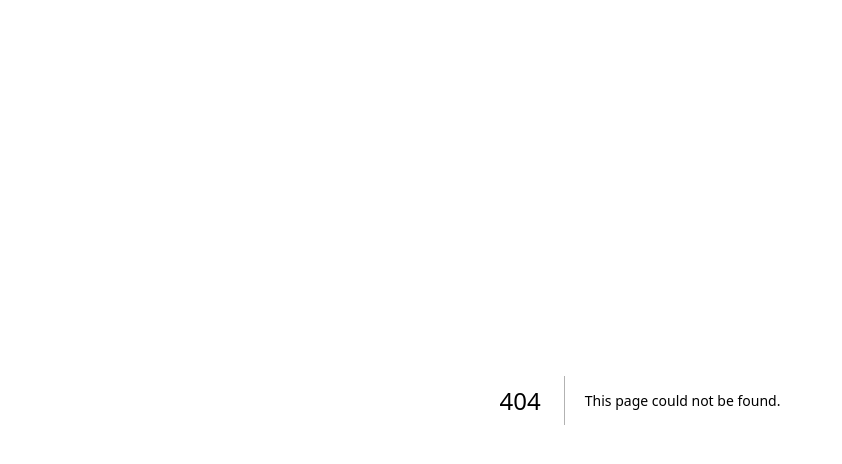
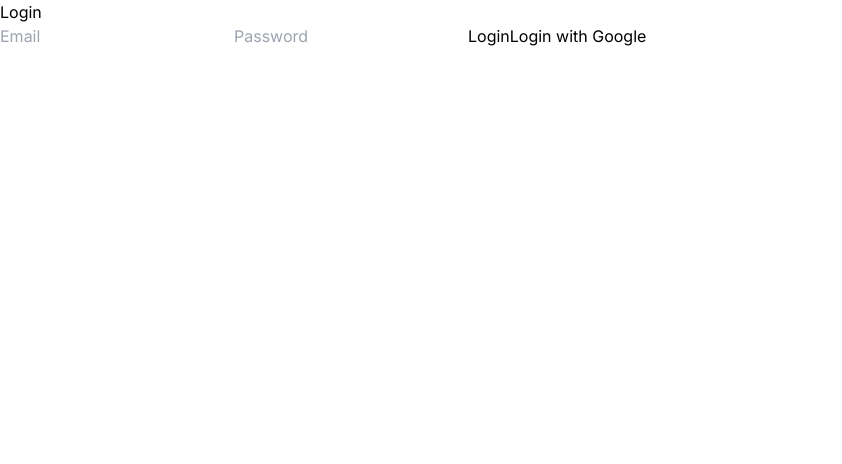
Before and after one commit to DanielDohyun/bloggingPlatform, a Next.js app in the folder blog/: page /login in a window 1280 px wide. Before the commit this address had no page. Shown: the top 464 px of the page, without its empty margins (0-842 px from the left). Built offline with nearby package versions, Linux system fonts and the light colour scheme; no server answers.

Commit message:
setup login fxns with email and google auth

```diff
--- /dev/null
+++ b/blog/app/login/page.tsx
@@ -0,0 +1,59 @@
+"use client"; // This is a client component
+import React, { useState } from 'react';
+import firebase from '../../utils/firebase';
+
+const LoginPage: React.FC = () => {
+  const [email, setEmail] = useState('');
+  const [password, setPassword] = useState('');
+
+  const handleLogin = async (e: React.FormEvent) => {
+    e.preventDefault();
+
+    try {
+      await firebase.auth().signInWithEmailAndPassword(email, password);
+      console.log('User logged in');
+      // Handle successful login
+    } catch (error) {
+      console.error('Error logging in:', error);
+      // Handle login error
+    }
+  };
+
+  const onSubmit = () => {
+    var provider = new firebase.auth.GoogleAuthProvider();
+
+    firebase.auth().signInWithPopup(provider).then(function(result) {
+      // This gives you a Google Access Token. You can use it to access the Google API.
+      // var token = result.credential.accessToken;
+      // The signed-in user info.
+      // var user = result.user;
+      // ...
+    }).catch(function(error) {
+     console.error('Error logging in with Google:', error.message);
+    });
+  }
+
+  return (
+    <div>
+      <h1>Login</h1>
+      <form onSubmit={handleLogin}>
+        <input
+          type="email"
+          placeholder="Email"
+          value={email}
+          onChange={(e) => setEmail(e.target.value)}
+        />
+        <input
+          type="password"
+          placeholder="Password"
+          value={password}
+          onChange={(e) => setPassword(e.target.value)}
+        />
+        <button type="submit">Login</button>
+        <button onClick={onSubmit}>Login with Google</button>
+      </form>
+    </div>
+  );
+};
+
+export default LoginPage;
--- a/blog/components/SignupForm.tsx
+++ b/blog/components/SignupForm.tsx
@@ -5,9 +5,6 @@
 const SignupForm: React.FC = () => {
   const [email, setEmail] = useState('');
   const [password, setPassword] = useState('');
-
-
-  console.log(process.env.NEXT_PUBLIC_API_KEY)
 
   const handleSignup = async (e: React.FormEvent) => {
     e.preventDefault();
```
